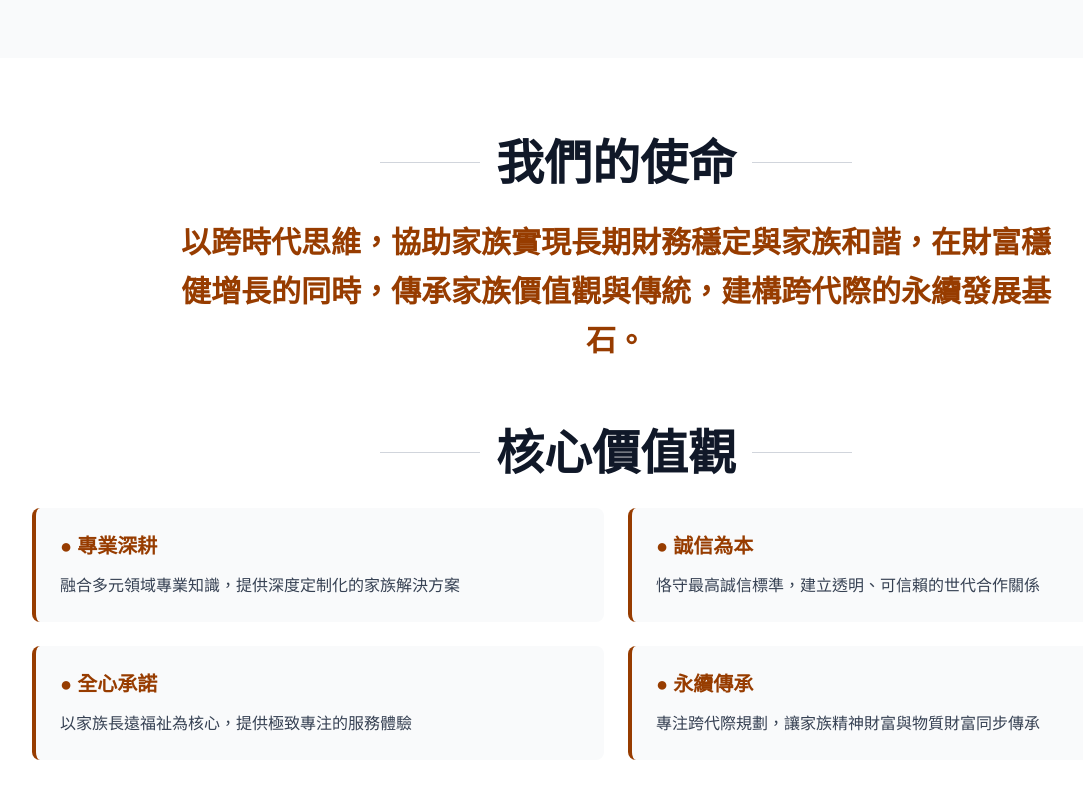
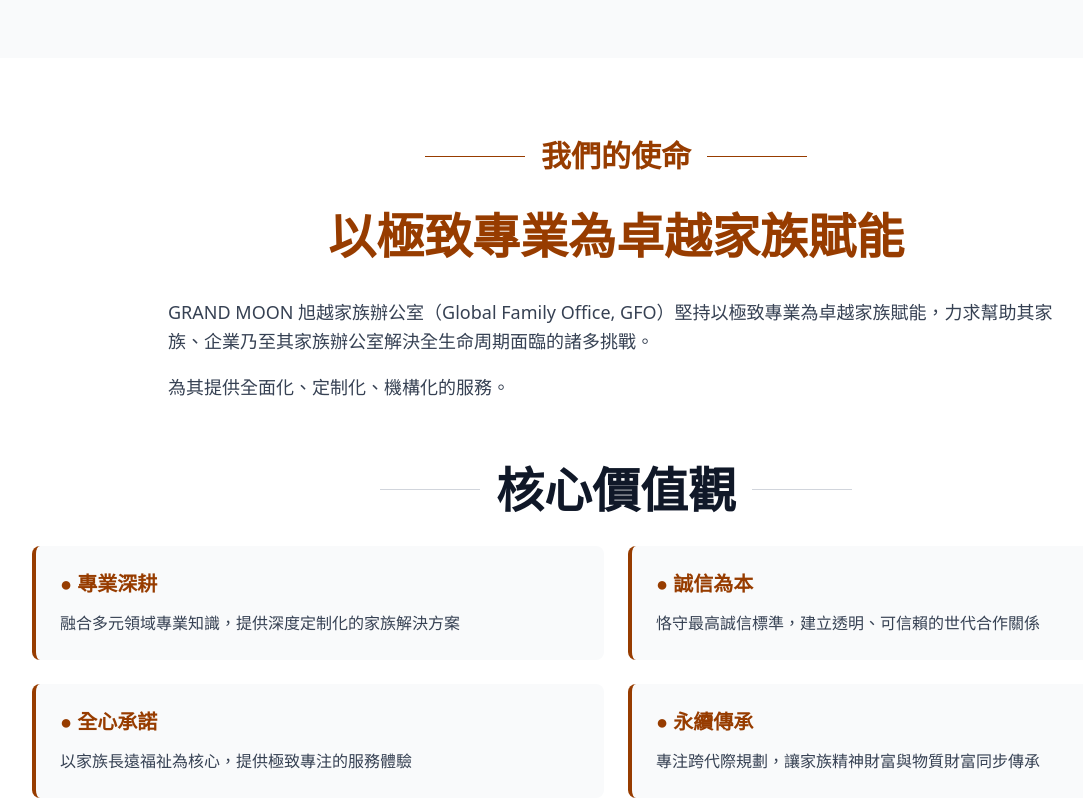
Before and after one commit to jackieZou123/xuyue, a Next.js app: page / in a window 1280 px wide. Shown: the part 1680-2480 px from the top of the page, without its empty margins (24-1107 px from the left). Built offline with nearby package versions, Linux system fonts and the light colour scheme.

Commit message:
feat:样式调整

```diff
--- a/src/app/globals.css
+++ b/src/app/globals.css
@@ -1 +1,16 @@
 @import "tailwindcss";
+
+@keyframes fade-in-up {
+  from {
+    opacity: 0;
+    transform: translateY(30px);
+  }
+  to {
+    opacity: 1;
+    transform: translateY(0);
+  }
+}
+
+.animate-fade-in-up {
+  animation: fade-in-up 0.8s ease-out;
+}
--- a/src/components/sections/ProjectsSection.tsx
+++ b/src/components/sections/ProjectsSection.tsx
@@ -46,22 +46,29 @@ export default function ProjectsSection() {
               key={index}
               className={`flex flex-col ${
                 index % 2 === 0 ? "md:flex flex-row" : "md:flex-row-reverse"
-              } gap-6 md:gap-8`}
+              } gap-6 md:gap-8 opacity-0 animate-fade-in-up`}
+              style={{
+                animationDelay: `${index * 150}ms`,
+                animationFillMode: 'forwards',
+              }}
             >
               {/* 图片区域 */}
-              <div className="w-full md:w-1/2">
+              <div className="w-full md:w-1/2 group">
                 <div
-                  className="w-full h-[250px] md:h-[300px] bg-cover bg-center bg-no-repeat rounded-lg"
+                  className="w-full h-[250px] md:h-[300px] bg-cover bg-center bg-no-repeat rounded-lg shadow-lg group-hover:shadow-xl transition-all duration-500 group-hover:scale-[1.02] overflow-hidden"
                   style={{
                     backgroundImage: `url('${project.image}')`,
                   }}
-                />
+                >
+                  <div className="w-full h-full bg-gradient-to-t from-black/0 to-black/0 group-hover:from-black/5 group-hover:to-black/0 transition-all duration-500"></div>
+                </div>
               </div>
 
               {/* 内容区域 */}
               <div className="w-full md:w-1/2 flex flex-col justify-center">
-                <h3 className="text-2xl md:text-4xl font-bold mb-3 md:mb-4 text-amber-800">
-                  {project.title}
+                <h3 className="text-2xl md:text-4xl font-bold mb-3 md:mb-4 text-amber-800 relative inline-block group">
+                  <span className="relative z-10">{project.title}</span>
+                  <span className="absolute bottom-0 left-0 w-0 h-0.5 bg-amber-800 group-hover:w-full transition-all duration-500"></span>
                 </h3>
                 <p className="text-gray-700 leading-relaxed text-base md:text-lg mb-4">
                   {project.description}
@@ -73,7 +80,7 @@ export default function ProjectsSection() {
                       {project.projects.map((item, itemIndex) => (
                         <span
                           key={itemIndex}
-                          className="px-3 py-1 bg-gray-100 text-gray-700 rounded-md text-sm"
+                          className="px-3 py-1 bg-gray-100 text-gray-700 rounded-md text-sm hover:bg-amber-100 hover:text-amber-800 transition-colors duration-300 cursor-default"
                         >
                           {item}
                         </span>
--- a/src/components/sections/ServicesSection.tsx
+++ b/src/components/sections/ServicesSection.tsx
@@ -22,17 +22,28 @@ export default function ServicesSection() {
         <section id="services" className="w-full py-20 bg-white">
             <div className="max-w-[1200px] mx-auto px-4">
                 <div className="flex items-center justify-center mb-8 gap-4">
-                    <div className="w-[100px] h-px bg-gray-300"></div>
-                    <h3 className="text-4xl md:text-5xl font-bold text-gray-900 whitespace-nowrap">
+                    <div className="w-[100px] h-px bg-amber-800"></div>
+                    <h3 className="text-2xl md:text-3xl font-bold text-amber-800 whitespace-nowrap">
                         我們的使命
                     </h3>
-                    <div className="w-[100px] h-px bg-gray-300"></div>
+                    <div className="w-[100px] h-px bg-amber-800"></div>
                 </div>
                 {/* 使命部分 */}
-                <div className="text-center mb-16">
-                    <p className="text-xl md:text-2xl lg:text-3xl font-bold text-amber-800 leading-relaxed max-w-4xl mx-auto">
-                        以跨時代思維，協助家族實現長期財務穩定與家族和諧，在財富穩健增長的同時，傳承家族價值觀與傳統，建構跨代際的永續發展基石。
-                    </p>
+                <div className="mb-16">
+                    {/* 主标题 */}
+                    <h2 className="text-3xl md:text-4xl lg:text-5xl font-bold text-amber-800 text-center mb-8 leading-tight">
+                        以極致專業為卓越家族賦能
+                    </h2>
+
+                    {/* 描述段落 - 左对齐 */}
+                    <div className="max-w-4xl mx-auto space-y-4 text-left">
+                        <p className="text-base md:text-lg text-gray-700 leading-relaxed">
+                            GRAND MOON 旭越家族辦公室（Global Family Office, GFO）堅持以極致專業為卓越家族賦能，力求幫助其家族、企業乃至其家族辦公室解決全生命周期面臨的諸多挑戰。
+                        </p>
+                        <p className="text-base md:text-lg text-gray-700 leading-relaxed">
+                            為其提供全面化、定制化、機構化的服務。
+                        </p>
+                    </div>
                 </div>
 
                 {/* 核心價值觀部分 */}
```
